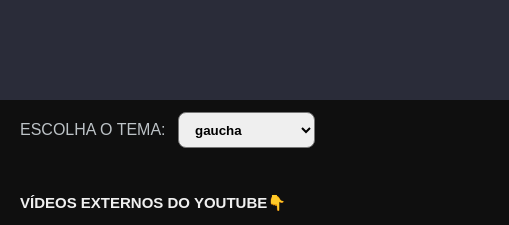
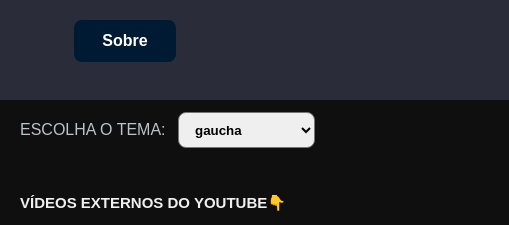
Before and after one commit to gaucha159/noemi-, a plain HTML site: page index.html in a window 1280 px wide. Shown: the top 225 px of the page, 0-509 px from the left. Drawn offline with Linux system fonts and the light colour scheme.

Commit message:
Update index.html

```diff
--- a/index.html
+++ b/index.html
@@ -6,6 +6,10 @@
 <link rel="stylesheet" href="style.css"></head>
 <body>
   <header>
+      <!-- Botão Sobre -->
+    <div class="sobre">
+     <a href="/sobre.html" class="btn-sobre">Sobre</a>
+    </div>
     <h1>noemi-TELEFLIX</h1>
   </header>
 
```
